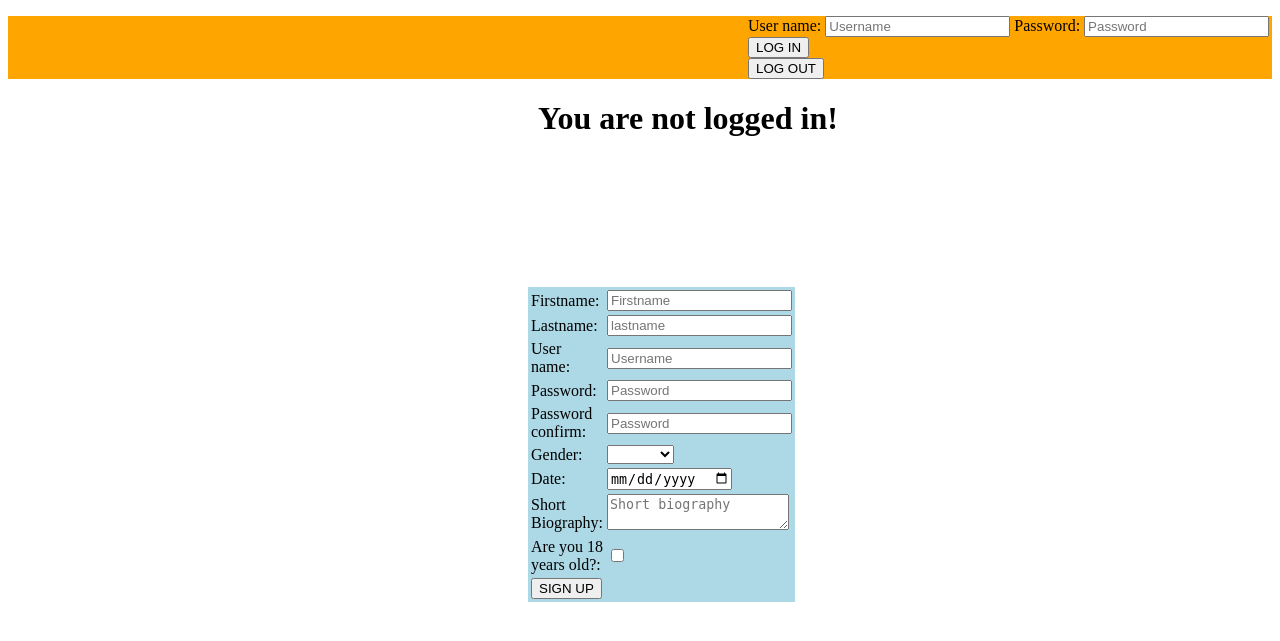
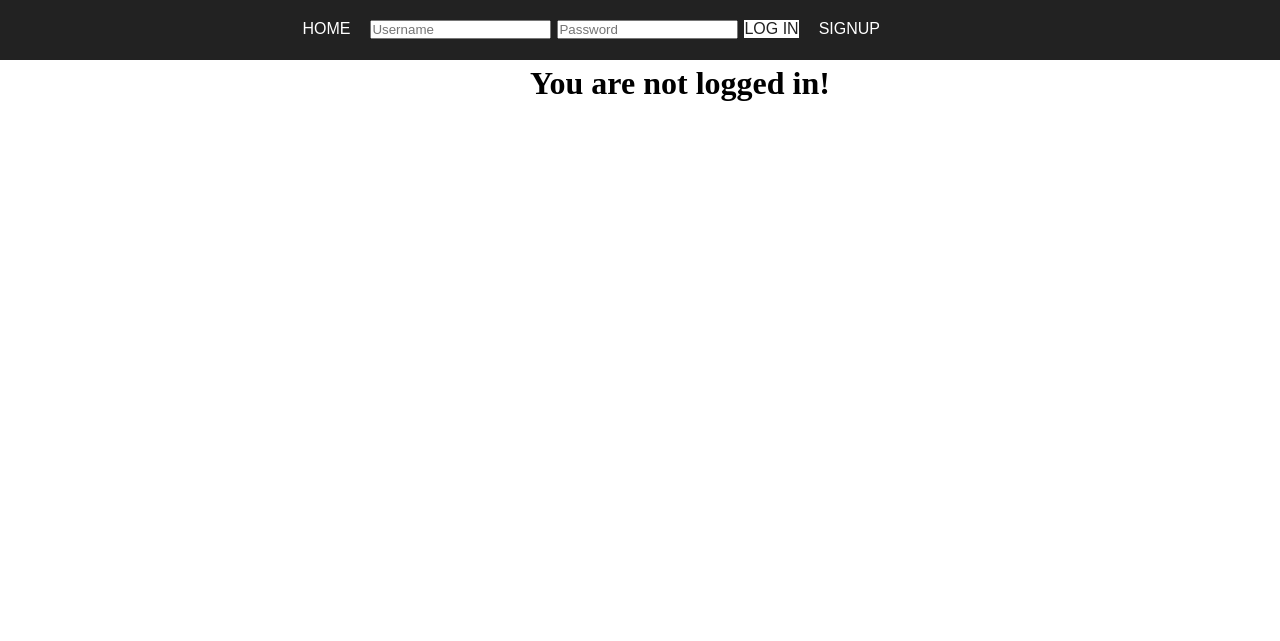
Before and after one commit to maxinophp/phpexercises, a PHP site: page / in a window 1280 px wide. Shown: the top 641 px of the page. Run offline with PHP 8.4, Linux system fonts and the light colour scheme.

Commit message:
page 65% of "mind" completed in my point of view

```diff
--- a/Signupstyle.css
+++ b/Signupstyle.css
@@ -1,17 +1,74 @@
+* {
+	margin: 0px;
+	padding: 0px;
+}
 header {
-	background-color: orange;
+	background-color: #222222;
+    width: 100%;
+    height: 60px;
 }
 h1 {
+	margin-top: 5px;
 	margin-left: 530px;
 }
-ul {
-	margin-left: 700px;
+nav ul {
+	float: right;
+	margin-top: 20px;
+	margin-right: 380px;
 }
-
-
+nav ul li {
+	list-style: none;
+    float: left;
+    margin-right: 20px;
+}
+nav ul li a {
+    font-family: Arial;
+    font-size: 16px;
+    color: #fff;
+    text-decoration: none;
+}
+nav ul form {
+	float: left;
+}
+nav ul form input {
+	float: left;
+	margin-right: 6px;
+}
+nav ul form button {
+	float: left;
+	border: none;
+	margin-right: 20px;
+	background-color: #fff;
+	color:#222;
+	font-size: 16px;
+	cursor: pointer;
+}
 table {
-	background-color: lightblue;
-	margin-left: 520px;
-	margin-top: 150px;
-	margin-right: 500px;
+	margin-left: 435px;
 }
+table tr td input {
+	width: 200%;
+	padding: 10px 20px;
+	margin: 5px;
+	box-sizing: border-box;
+}
+table tr td select {
+	width: 100%;
+	padding: 10px;
+	margin-left: 5px;
+}
+table tr td button {
+	width: 200%;
+	margin-left: 5px;
+	padding: 5px;
+	font-size: 30px;
+	cursor: pointer;
+}
+table tr td textarea {
+	margin-left: 5px;
+	width: 100%;
+	padding: 3px;
+}
+table tr td h3 {
+	margin-left: 5px;
+}
--- /dev/null
+++ b/header.php
@@ -0,0 +1,32 @@
+<?php
+  session_start();
+?>
+<!DOCTYPE html>
+<html>
+<head>
+	<title>Signup/Signin</title>
+    <link rel="stylesheet" type="text/css" href="Signupstyle.css">
+</head>
+<body>
+<header>
+	<nav>
+		<ul>
+			<li><a href="index.php">HOME</a></li>
+		    <?php
+		        if (isset($_SESSION['Id'])) {
+                    echo    "<form action='includes/logout.inc.php'>
+                                <button type='submit'>LOG OUT</button>
+                            </form>";
+                } else {
+                    echo    "<form action='includes/login.inc.php' method='POST'>
+                            <input type='text' name='Uid' placeholder='Username'>
+                            <input type='Password' name='Pwd' placeholder='Password'>
+                            <button type='submit'>LOG IN</button>
+                            </form>";
+                }
+
+            ?>
+			<li><a href="signup.php">SIGNUP</a></li>
+		</ul>
+	</nav>
+</header>
--- a/include/dbc.php
+++ /dev/null
@@ -1,6 +0,0 @@
-<?php
-    $conn = mysqli_connect("localhost", "root", "", "logintest");
-    if (!$conn) {
- 	die('Conection failed'. mysqli_connect_error());
-    }
-?>
--- a/includes/login.inc.php
+++ b/includes/login.inc.php
@@ -6,9 +6,10 @@ $Pwd=$_POST['Pwd'];
 $sql = "SELECT * FROM users WHERE Uid='$Uid' AND Pwd='$Pwd'";
 $result = $conn->query($sql);
 if (!$row = $result->fetch_assoc()) {
-	echo "Your username or password is incorrect!";
+	header("location:../index.php?error=false-password-or-username");
 } else {
 	$_SESSION['Id'] = $row['Id'];
+	header("location:../index.php");
 }
-header("location:../index.php");
+//header("location:../index.php");
 ?>
--- a/index.php
+++ b/index.php
@@ -1,27 +1,6 @@
 <?php
-  session_start();
+include 'header.php';
  ?>
-<!DOCTYPE html>
-<html>
-<head>
-	<title>Signup/Signin</title>
-    <link rel="stylesheet" type="text/css" href="Signupstyle.css">
-</head>
-<body>
-    <header>
-    <ul>
-        <form action="includes/login.inc.php" method="POST">
-            User name:
-            <input type="text" name="Uid" placeholder="Username">
-            Password:
-            <input type="Password" name="Pwd" placeholder="Password">
-            <input type="Submit" name="button2" value="LOG IN">
-        </form>
-        <form action="includes/logout.inc.php">
-            <input type="Submit" name="button" value="LOG OUT">
-        </form>
-    </ul>
-    </header>
 <h1>
 <?php
 if (isset($_SESSION['Id'])) {
@@ -29,53 +8,6 @@
 } else {
     echo "You are not logged in!";
 }
-
 ?>
-     </h1>
-    <form action="includes/signup.php" method="POST">
-        <table>
-            <tr>
-                <td>Firstname:</td>
-                <td><input type="text" name="Firstname" placeholder="Firstname"></td>
-            </tr>
-            <tr>
-                <td>Lastname:</td>
-                <td><input type="text" name="Lastname" placeholder="lastname"></td>
-            </tr>
-            <tr>
-                <td>User name:</td>
-                <td><input type="text" name="Uid" placeholder="Username"></td>
-            </tr>
-            <tr>
-                <td>Password:</td>
-                <td><input type="Password" name="Pwd" placeholder="Password"></td>
-            </tr>
-            <tr>
-                <td>Password confirm:</td>
-                <td><input type="Password" name="Pwd2" placeholder="Password"></td>
-            </tr>
-            <tr>
-                <td>Gender:</td>
-                <td><select name="Gender">
-                <option selected disabled></option>
-                <option>Male</option>
-                <option>Female</option></select></td>
-            </tr>
-            <tr>
-                <td>Date:</td>
-                <td><input type="Date" name="datepicker"></td>
-            </tr>
-            <tr>
-                <td>Short Biography:</td>
-                <td><textarea type="text" name="textarea" placeholder="Short biography"></textarea></td>
-            </tr>
-            <tr>
-                <td>Are you 18 years old?:</td> <td><input type="checkbox" name="checkbox"></td>
-            </tr>
-            <tr>
-                <td><input type="Submit" name="button" value="SIGN UP"></td>
-            </tr>
-        </table>
-    </form>
 </body>
 </html>
```
Also changed, not shown: include/signup.php (deleted, +0 -33 lines), includes/signup.inc.php (+8 -5 lines), signup.php (added, +56 -0 lines). Lines whose indentation alone changed are shown as unchanged.
